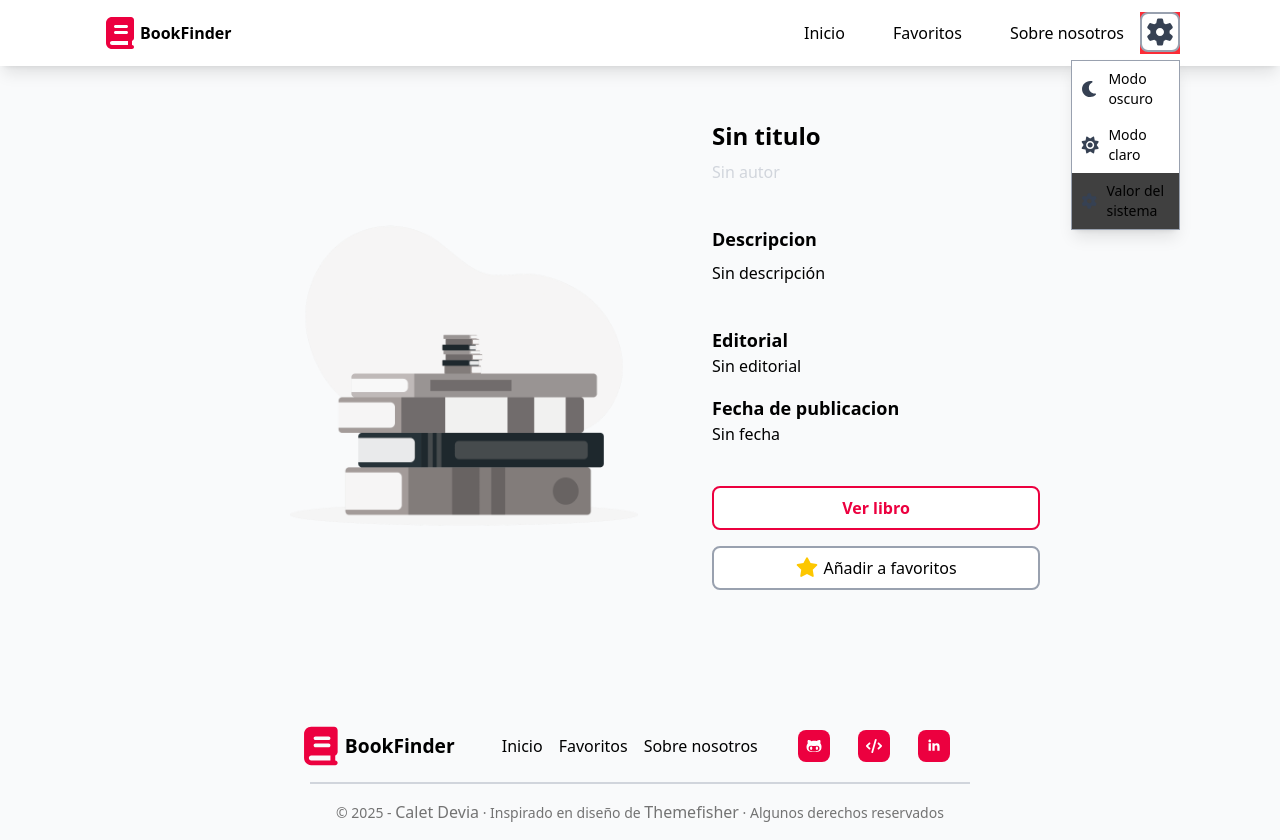
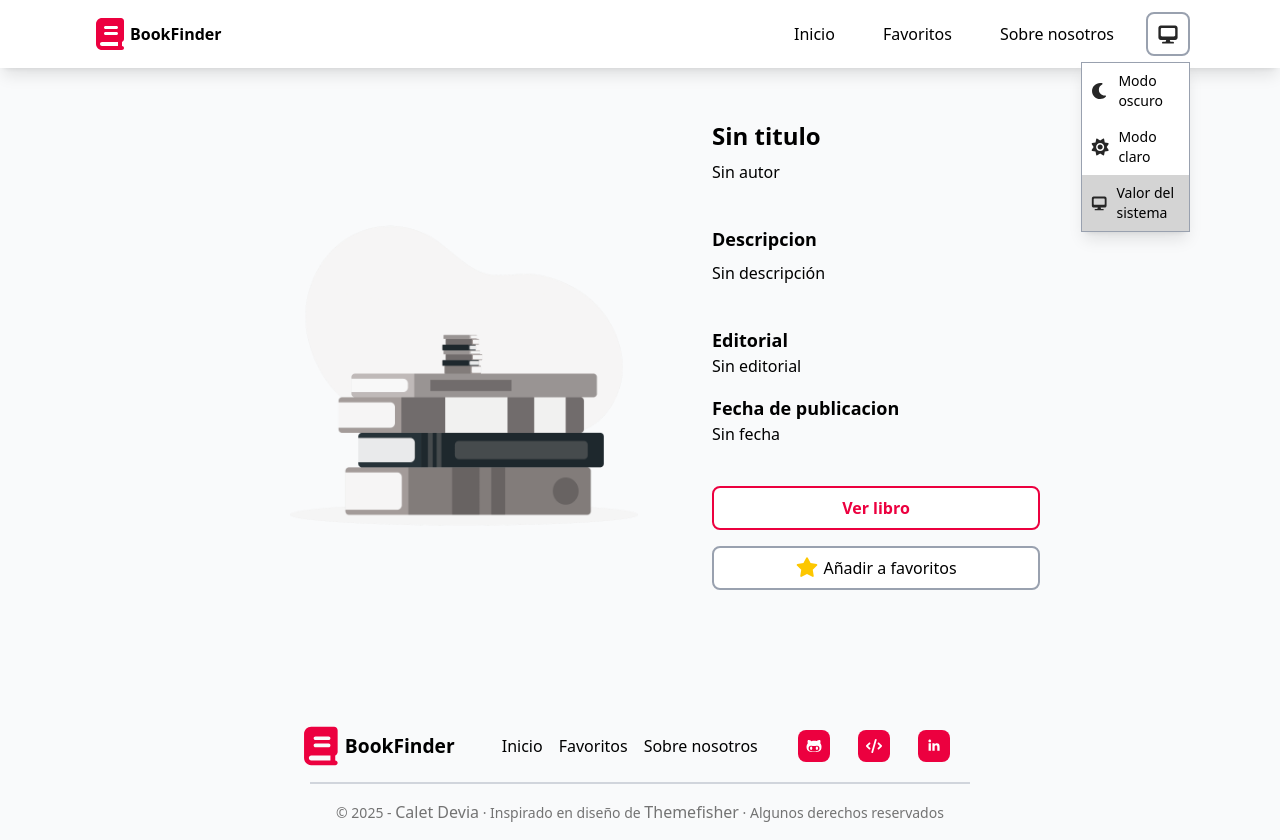
Before and after one commit to Ledtius/BookFinder, a React (Vite) app: page /book-info in a window 1280 px wide. Both pictures are taken after a click on the button 1160 px from the left and 32 px from the top of the page. Built offline with nearby package versions, Linux system fonts and the light colour scheme; no server answers.

Commit message:
Finished the darkmode

```diff
--- a/index.html
+++ b/index.html
@@ -1,5 +1,5 @@
 <!DOCTYPE html>
-<html lang="en">
+<html lang="en" class="dark">
   <head>
     <meta charset="UTF-8" />
     <link rel="icon" type="image/svg+xml" href="/book.svg" />
--- a/src/components/books/BookInfo.jsx
+++ b/src/components/books/BookInfo.jsx
@@ -30,7 +30,7 @@ const BookInfo = () => {
             <h1 className="font-semibold text-2xl max-h-16 overflow-auto dark:text-neutral-100">
               {title}
             </h1>
-            <span className="max-h-16 overflow-auto text-gray-300 ">
+            <span className="max-h-16 overflow-auto dark:text-gray-300 ">
               {authors}
             </span>
           </article>
--- a/src/components/books/BookList.jsx
+++ b/src/components/books/BookList.jsx
@@ -111,7 +111,7 @@ const BookList = () => {
           };
 
           return (
-            <li key={id} className="book-list-li">
+            <li key={id} className="book-list-li min-h-screen bg-red-300">
               <BookItem bookInfo={bookInfo} />
             </li>
           );
--- a/src/components/common/BtnDarkMode.jsx
+++ b/src/components/common/BtnDarkMode.jsx
@@ -1,11 +1,10 @@
-import { useContext, useState } from "react";
+import { useContext, useState, useEffect } from "react";
 import { ContextBooks } from "../../context/contextBooks.js";
 
 const BtnDarkMode = () => {
   const { mode, setMode } = useContext(ContextBooks);
 
   const [showMenu, setShowMenu] = useState(false);
-  const [idValue, setIdValue] = useState("");
 
   function changeMode(e) {
     const value = e.target.id;
@@ -16,11 +15,26 @@ const BtnDarkMode = () => {
 
     localStorage.setItem("mode", JSON.stringify(value));
   }
+
+  useEffect(() => {
+    if (mode === "dark") {
+      document.documentElement.classList.add("dark");
+    } else if (mode === "light") {
+      document.documentElement.classList.remove("dark");
+    } else if (mode === "system") {
+      if (window.matchMedia("(prefers-color-scheme: dark)").matches) {
+        document.documentElement.classList.add("dark");
+      } else {
+        document.documentElement.classList.remove("dark");
+      }
+    }
+  }, [mode]);
+
   const iconsBtn = () => {
     if (mode === "dark")
       return (
         <svg
-          className="svg-darkmode size-7"
+          className="svg-darkmode size-6 transition-all"
           xmlns="http://www.w3.org/2000/svg"
           viewBox="0 0 640 640"
         >
@@ -40,21 +54,21 @@ const BtnDarkMode = () => {
     else
       return (
         <svg
-          className="svg-darkmode size-8"
+          className="svg-darkmode size-6"
           xmlns="http://www.w3.org/2000/svg"
           viewBox="0 0 640 640"
         >
-          <path d="M259.1 73.5C262.1 58.7 275.2 48 290.4 48L350.2 48C365.4 48 378.5 58.7 381.5 73.5L396 143.5C410.1 149.5 423.3 157.2 435.3 166.3L503.1 143.8C517.5 139 533.3 145 540.9 158.2L570.8 210C578.4 223.2 575.7 239.8 564.3 249.9L511 297.3C511.9 304.7 512.3 312.3 512.3 320C512.3 327.7 511.8 335.3 511 342.7L564.4 390.2C575.8 400.3 578.4 417 570.9 430.1L541 481.9C533.4 495 517.6 501.1 503.2 496.3L435.4 473.8C423.3 482.9 410.1 490.5 396.1 496.6L381.7 566.5C378.6 581.4 365.5 592 350.4 592L290.6 592C275.4 592 262.3 581.3 259.3 566.5L244.9 496.6C230.8 490.6 217.7 482.9 205.6 473.8L137.5 496.3C123.1 501.1 107.3 495.1 99.7 481.9L69.8 430.1C62.2 416.9 64.9 400.3 76.3 390.2L129.7 342.7C128.8 335.3 128.4 327.7 128.4 320C128.4 312.3 128.9 304.7 129.7 297.3L76.3 249.8C64.9 239.7 62.3 223 69.8 209.9L99.7 158.1C107.3 144.9 123.1 138.9 137.5 143.7L205.3 166.2C217.4 157.1 230.6 149.5 244.6 143.4L259.1 73.5zM320.3 400C364.5 399.8 400.2 363.9 400 319.7C399.8 275.5 363.9 239.8 319.7 240C275.5 240.2 239.8 276.1 240 320.3C240.2 364.5 276.1 400.2 320.3 400z" />
+          <path d="M128 96C92.7 96 64 124.7 64 160L64 416C64 451.3 92.7 480 128 480L272 480L256 528L184 528C170.7 528 160 538.7 160 552C160 565.3 170.7 576 184 576L456 576C469.3 576 480 565.3 480 552C480 538.7 469.3 528 456 528L384 528L368 480L512 480C547.3 480 576 451.3 576 416L576 160C576 124.7 547.3 96 512 96L128 96zM160 160L480 160C497.7 160 512 174.3 512 192L512 352C512 369.7 497.7 384 480 384L160 384C142.3 384 128 369.7 128 352L128 192C128 174.3 142.3 160 160 160z" />
         </svg>
       );
   };
 
   return (
     <>
-      <div className="relative w-fit bg-red-500">
+      <div className="relative w-fit ml-4">
         <button
           onClick={() => setShowMenu(!showMenu)}
-          className="menu-btn transition-all duration-300 ease-in-out relative"
+          className="p-2 border-2 border-gray-400 rounded-lg bg-white cursor-pointer dark:bg-neutral-800 transition-all duration-300 ease-in-out relative flex items-center gap-2"
         >
           {iconsBtn()}
         </button>
@@ -70,7 +84,9 @@ const BtnDarkMode = () => {
               onClick={changeMode}
               id="dark"
               className={`li-darkmode transition-all ease-in-out  ${
-                mode === "dark" ? "bg-neutral-700" : "opacity-100"
+                mode === "dark"
+                  ? "bg-neutral-300 dark:bg-neutral-700"
+                  : "opacity-100"
               }`}
             >
               <svg
@@ -86,7 +102,9 @@ const BtnDarkMode = () => {
               onClick={changeMode}
               id="light"
               className={`li-darkmode transition-all ease-in-out  ${
-                mode === "light" ? "bg-neutral-700" : "opacity-100"
+                mode === "light"
+                  ? "bg-neutral-300 dark:bg-neutral-700"
+                  : "opacity-100"
               }`}
             >
               <svg
@@ -102,7 +120,9 @@ const BtnDarkMode = () => {
               onClick={changeMode}
               id="system"
               className={`li-darkmode transition-all ease-in-out  ${
-                mode === "system" ? "bg-neutral-700" : "opacity-100"
+                mode === "system"
+                  ? "bg-neutral-300 dark:bg-neutral-700"
+                  : "opacity-100"
               }`}
             >
               <svg
@@ -110,7 +130,7 @@ const BtnDarkMode = () => {
                 xmlns="http://www.w3.org/2000/svg"
                 viewBox="0 0 640 640"
               >
-                <path d="M259.1 73.5C262.1 58.7 275.2 48 290.4 48L350.2 48C365.4 48 378.5 58.7 381.5 73.5L396 143.5C410.1 149.5 423.3 157.2 435.3 166.3L503.1 143.8C517.5 139 533.3 145 540.9 158.2L570.8 210C578.4 223.2 575.7 239.8 564.3 249.9L511 297.3C511.9 304.7 512.3 312.3 512.3 320C512.3 327.7 511.8 335.3 511 342.7L564.4 390.2C575.8 400.3 578.4 417 570.9 430.1L541 481.9C533.4 495 517.6 501.1 503.2 496.3L435.4 473.8C423.3 482.9 410.1 490.5 396.1 496.6L381.7 566.5C378.6 581.4 365.5 592 350.4 592L290.6 592C275.4 592 262.3 581.3 259.3 566.5L244.9 496.6C230.8 490.6 217.7 482.9 205.6 473.8L137.5 496.3C123.1 501.1 107.3 495.1 99.7 481.9L69.8 430.1C62.2 416.9 64.9 400.3 76.3 390.2L129.7 342.7C128.8 335.3 128.4 327.7 128.4 320C128.4 312.3 128.9 304.7 129.7 297.3L76.3 249.8C64.9 239.7 62.3 223 69.8 209.9L99.7 158.1C107.3 144.9 123.1 138.9 137.5 143.7L205.3 166.2C217.4 157.1 230.6 149.5 244.6 143.4L259.1 73.5zM320.3 400C364.5 399.8 400.2 363.9 400 319.7C399.8 275.5 363.9 239.8 319.7 240C275.5 240.2 239.8 276.1 240 320.3C240.2 364.5 276.1 400.2 320.3 400z" />
+                <path d="M128 96C92.7 96 64 124.7 64 160L64 416C64 451.3 92.7 480 128 480L272 480L256 528L184 528C170.7 528 160 538.7 160 552C160 565.3 170.7 576 184 576L456 576C469.3 576 480 565.3 480 552C480 538.7 469.3 528 456 528L384 528L368 480L512 480C547.3 480 576 451.3 576 416L576 160C576 124.7 547.3 96 512 96L128 96zM160 160L480 160C497.7 160 512 174.3 512 192L512 352C512 369.7 497.7 384 480 384L160 384C142.3 384 128 369.7 128 352L128 192C128 174.3 142.3 160 160 160z" />
               </svg>
               Valor del sistema
             </li>
--- a/src/components/pages/Favorites.jsx
+++ b/src/components/pages/Favorites.jsx
@@ -4,7 +4,7 @@ const Favorites = () => {
   return (
     <>
       <section className="mt-30 flex flex-col items-center w-full dark:text-neutral-100">
-        <figure className="flex items-center justify-center gap-2  mb-20">
+        <figure className="flex items-center justify-center gap-2 mb-20">
           <svg
             className="size-10 fill-yellow-400"
             xmlns="http://www.w3.org/2000/svg"
--- a/src/general.css
+++ b/src/general.css
@@ -1,4 +1,5 @@
 @import "tailwindcss";
+@custom-variant dark (&:where(.dark, .dark *));
 
 .nav {
   @apply flex justify-center border-1 border-gray-400 p-5 shadow-lg w-full bg-white lg:border-0 lg:border-none lg:p-0 lg:bg-none lg:shadow-none lg:items-center dark:bg-neutral-900;
@@ -41,7 +42,7 @@
 }
 
 .svg-darkmode {
-  @apply fill-gray-700 dark:fill-neutral-100;
+  @apply fill-neutral-800 dark:fill-neutral-100;
 }
 
 /* Scrollbar para navegadores basados en Webkit */
```
